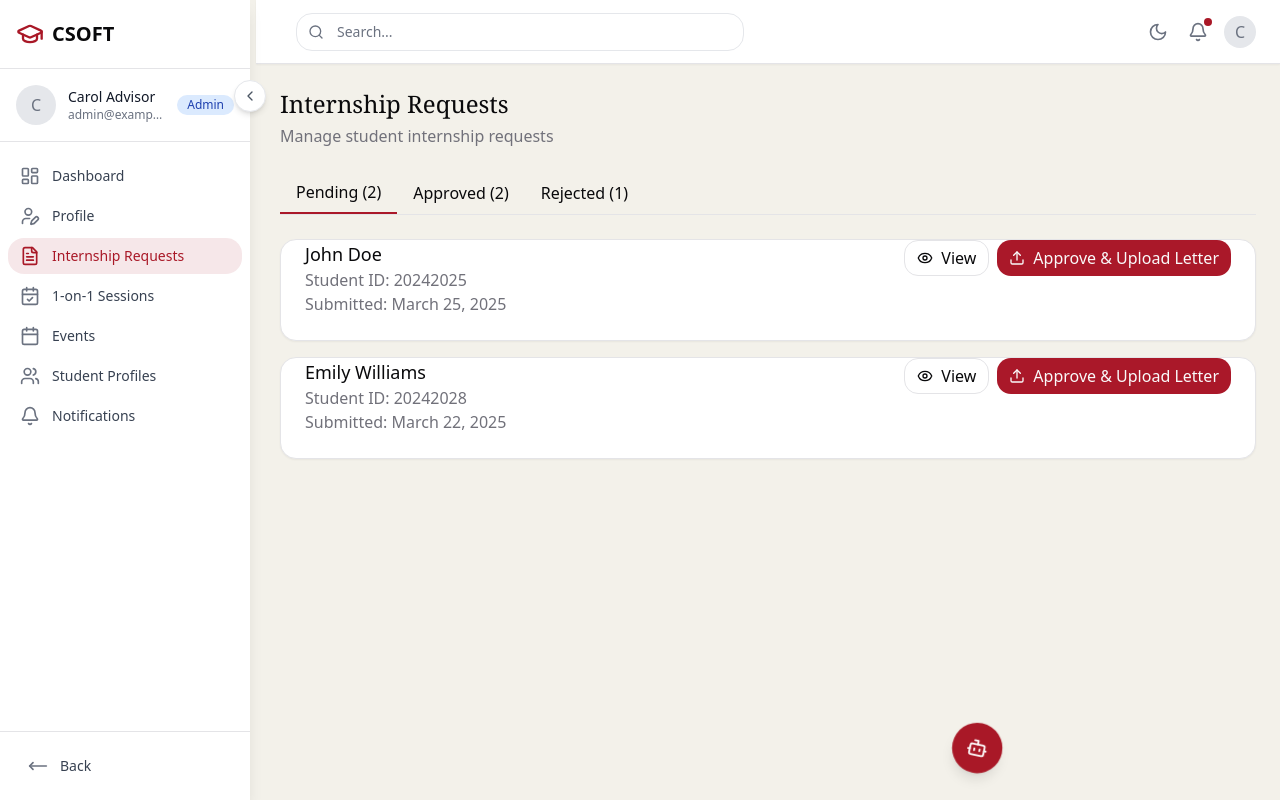
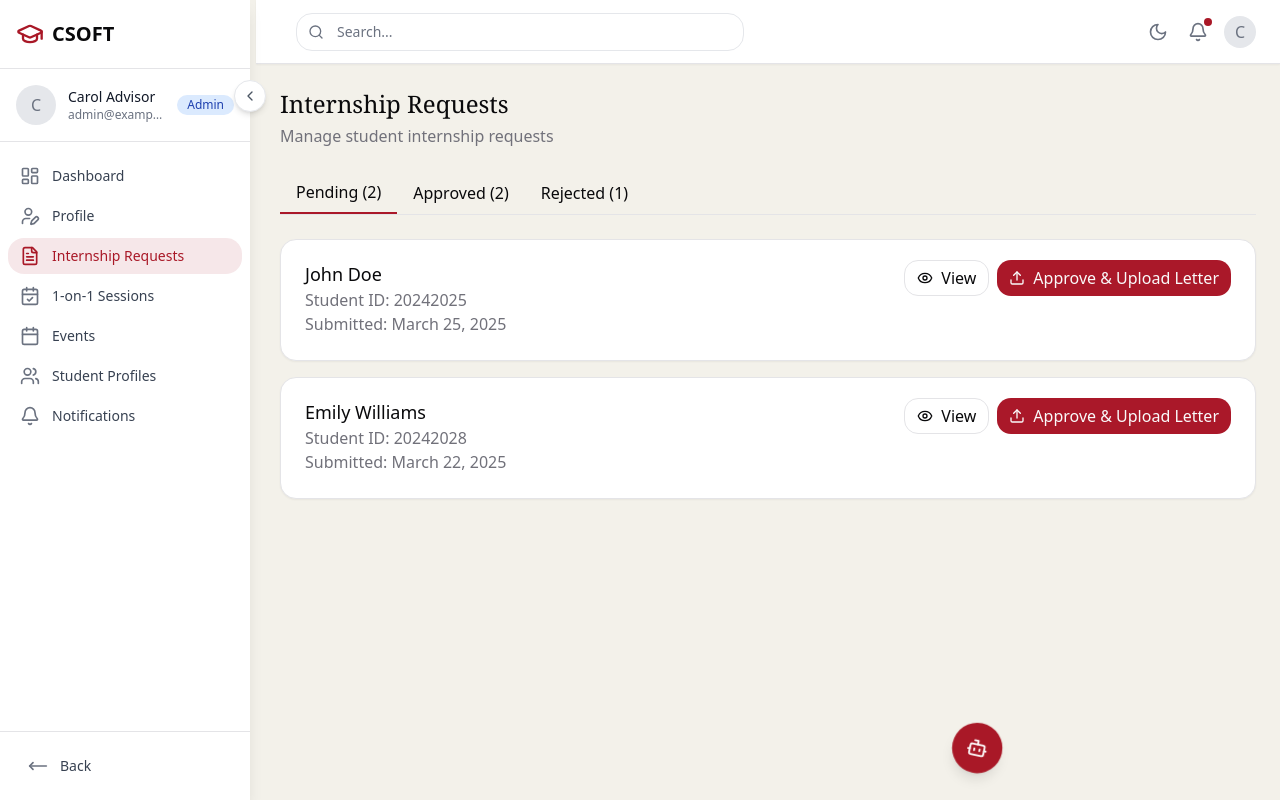
Before and after one commit to eddie-kay0462/SWE_Final_Project, a Next.js app: page /dashboard/admin/internship-request in a window 1280 px wide. Built offline with nearby package versions, Linux system fonts and the light colour scheme.

Commit message:
updated card styling

```diff
--- a/app/dashboard/admin/internship-request/page.jsx
+++ b/app/dashboard/admin/internship-request/page.jsx
@@ -156,7 +156,7 @@ export default function AdminInternshipRequestsPage() {
             {pendingRequests.length > 0 ? (
               pendingRequests.map((request) => (
                 <Card key={request.id}>
-                  <CardContent className="p-6">
+                  <CardContent className="p-6 pt-5">
                     <div className="flex items-start justify-between">
                       <div>
                         <h3 className="font-medium text-lg">{request.studentName}</h3>
@@ -193,7 +193,7 @@ export default function AdminInternshipRequestsPage() {
             {approvedRequests.length > 0 ? (
               approvedRequests.map((request) => (
                 <Card key={request.id}>
-                  <CardContent className="p-6">
+                  <CardContent className="p-6 pt-5">
                     <div className="flex items-start justify-between">
                       <div>
                         <div className="flex items-center gap-2">
@@ -235,7 +235,7 @@ export default function AdminInternshipRequestsPage() {
             {rejectedRequests.length > 0 ? (
               rejectedRequests.map((request) => (
                 <Card key={request.id}>
-                  <CardContent className="p-6">
+                  <CardContent className="p-6 pt-5">
                     <div className="flex items-start justify-between">
                       <div>
                         <div className="flex items-center gap-2">
```
